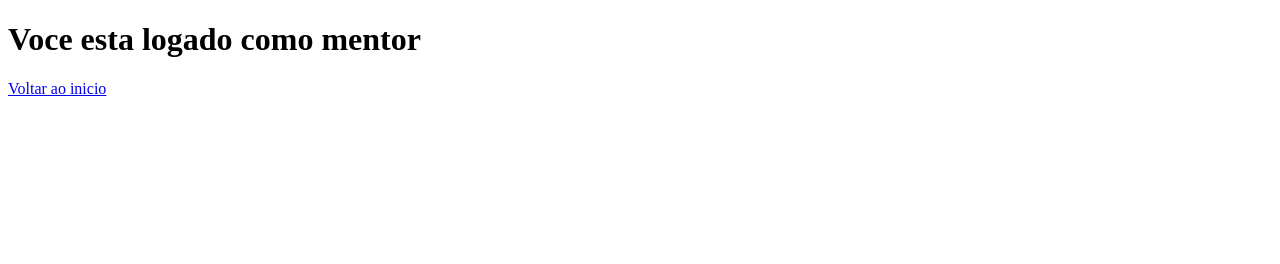
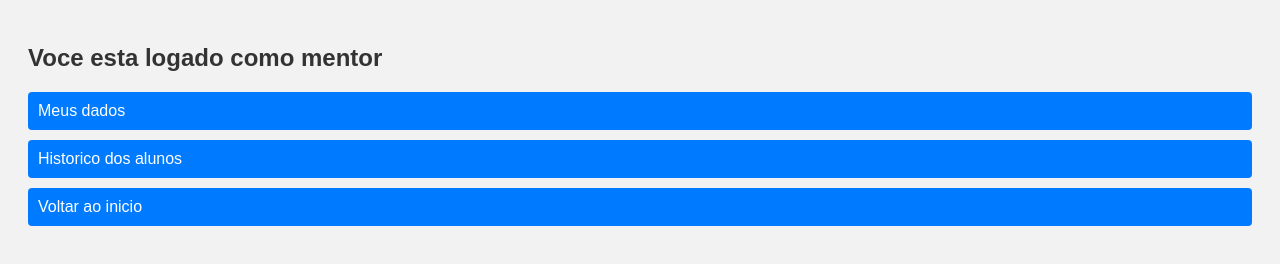
Before and after one commit to Projetos-Puccamp/FrontV2, a website: page Front/src/Pmentor.html in a window 1280 px wide. Drawn offline with Linux system fonts and the light colour scheme.

Commit message:
pagina do mentor
visao do mentor

```diff
--- /dev/null
+++ b/Front/src/Pmentor.css
@@ -0,0 +1,26 @@
+body {
+    font-family: Arial, sans-serif;
+    background-color: #f2f2f2;
+    padding: 20px;
+  }
+
+  h1 {
+    font-size: 24px;
+    color: #333;
+    margin-bottom: 20px;
+  }
+
+  a {
+    display: block;
+    padding: 10px;
+    background-color: #007bff;
+    color: #fff;
+    text-decoration: none;
+    border-radius: 4px;
+    transition: background-color 0.3s;
+    margin-bottom: 10px;
+  }
+
+  a:hover {
+    background-color: #0056b3;
+  }
--- a/Front/src/Pmentor.html
+++ b/Front/src/Pmentor.html
@@ -1,6 +1,7 @@
 <!DOCTYPE html>
 <html lang="en">
 <head>
+    <link rel="stylesheet" type="text/css" href="Pmentor.css">
     <meta charset="UTF-8">
     <meta http-equiv="X-UA-Compatible" content="IE=edge">
     <meta name="viewport" content="width=device-width, initial-scale=1.0">
@@ -8,7 +9,9 @@
 </head>
 <body>
     <h1 id = "Paluno" > Voce esta logado como mentor</h1>
-    <a href="Pinicial.html"> Voltar ao inicio</a>
+    <a href="Plogin.htmll"> Meus dados</a>
+    <a href="Plogin.html"> Historico dos alunos</a>
+    <a href="Plogin.html"> Voltar ao inicio</a>
 
 </body>
 </html>
```
Also changed, not shown: Front/src/Paluno.html (+1 -1 lines).
